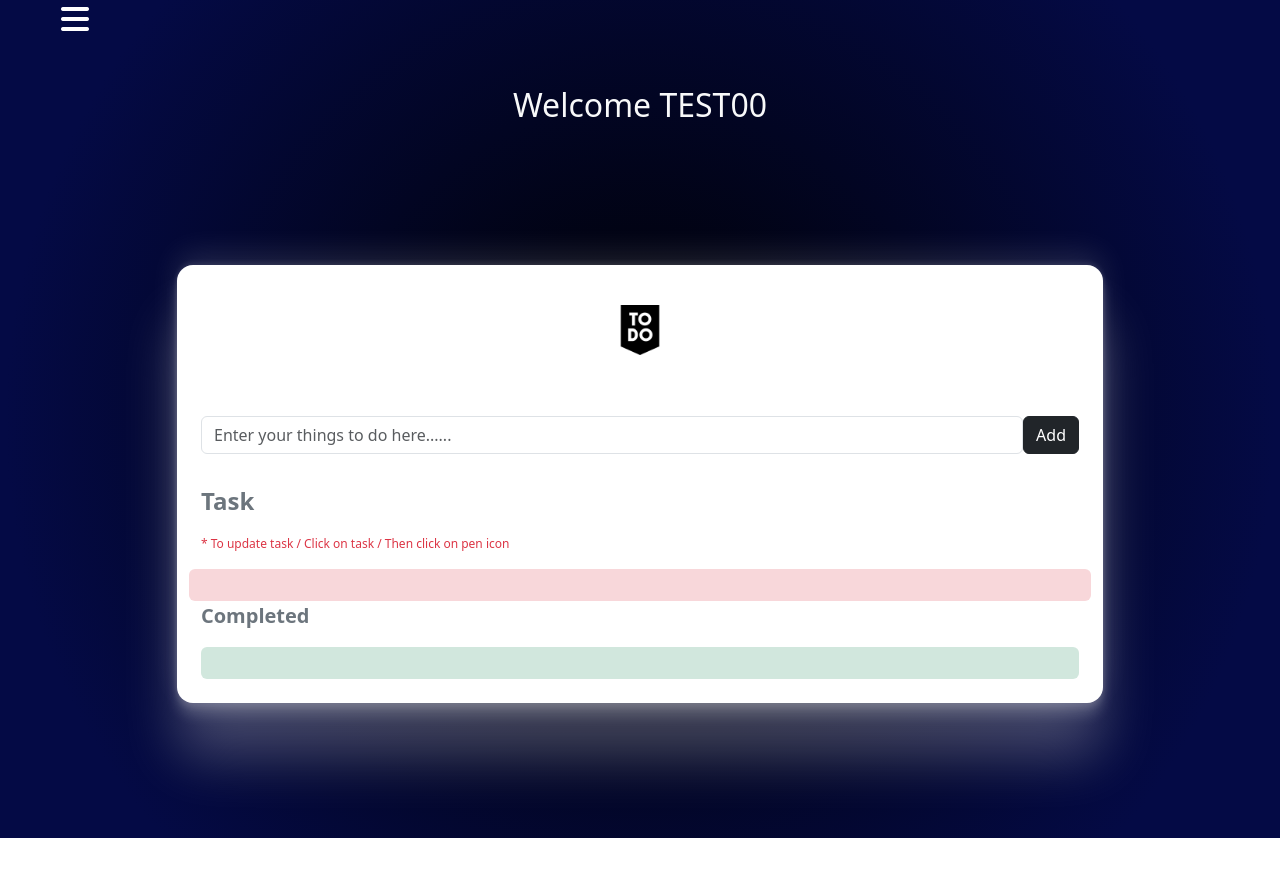
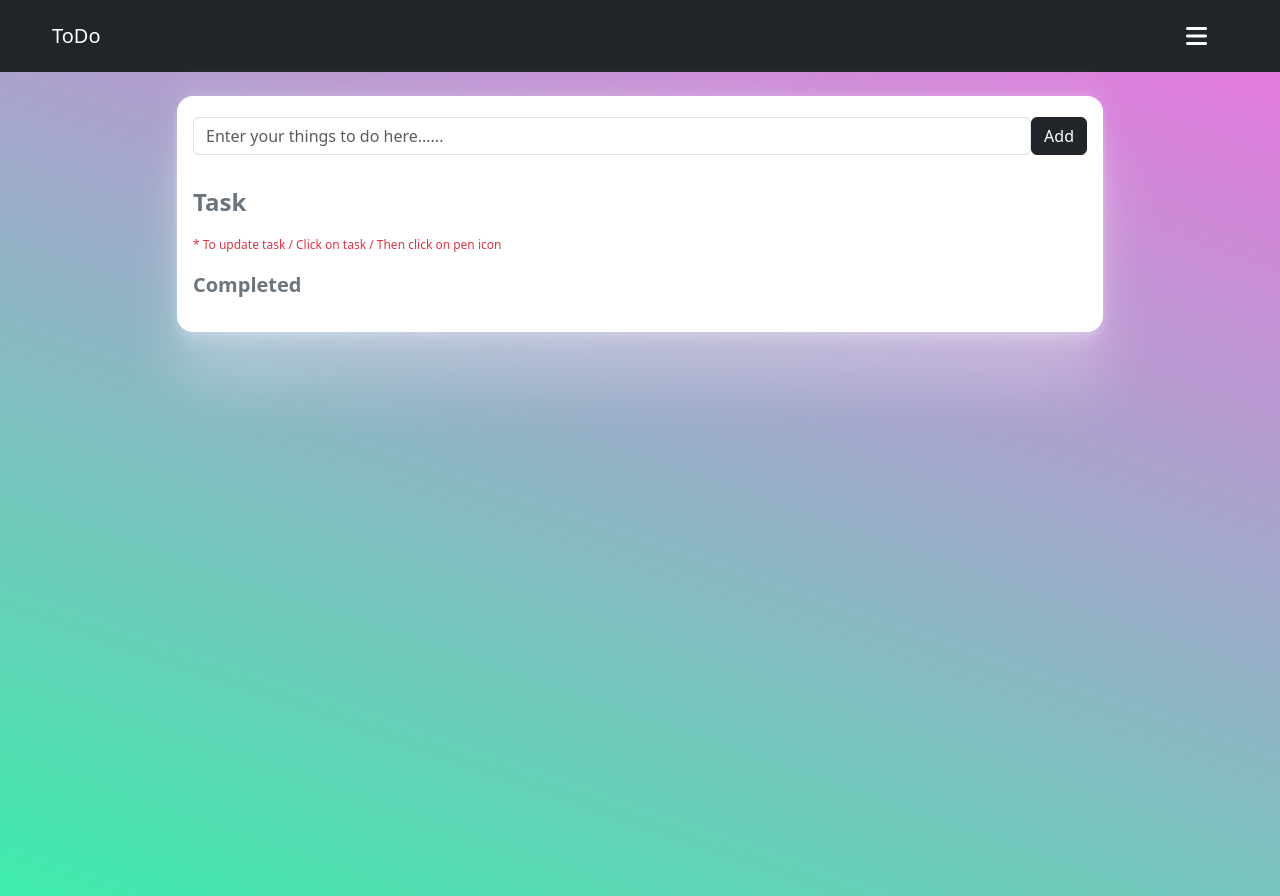
Before and after one commit to vigilthomas/todo_app, a Django app: page /home in a window 1280 px wide. Before the commit the page ends 838 px from the top, so only its background shows below. Run offline with Django 4.2, Linux system fonts and the light colour scheme; a user stored in the database is signed in; data comes from the database, SQL or seed files in the repository; both versions use the stored data as it was after the commit.

Commit message:
Background changed

```diff
--- a/todo/templates/base.html
+++ b/todo/templates/base.html
@@ -1,5 +1,6 @@
 <!DOCTYPE html>
 <html lang="en">
+
 <head>
     <meta charset="UTF-8">
     <meta name="viewport" content="width=device-width, initial-scale=1.0">
@@ -15,30 +16,30 @@
         crossorigin="anonymous" referrerpolicy="no-referrer" />
 
 </head>
+
 <body>
+    <nav class="navbar bg-dark">
+        <div class="container-fluid">
+            <span class="navbar-brand mb-0 h1 mx-4 p-3 text-white">ToDo </span>
             <a class="btn" data-bs-toggle="offcanvas" href="#offcanvasExample" role="button"
                 aria-controls="offcanvasExample">
-    <i class="fa-solid fa-bars fa-2xl text-white px-5"></i>
+                <i class="fa-solid fa-bars fa-xl text-white px-5"></i>
             </a>
+        </div>
+    </nav>
+
 
     <div class="offcanvas offcanvas-start" tabindex="-1" id="offcanvasExample" aria-labelledby="offcanvasExampleLabel">
         <div class="offcanvas-header">
-        <h5 class="offcanvas-title" id="offcanvasExampleLabel">Offcanvas</h5>
+            <h5 class="offcanvas-title  text-uppercase" id="offcanvasExampleLabel">{{request.user}}</h5>
             <button type="button" class="btn-close" data-bs-dismiss="offcanvas" aria-label="Close"></button>
         </div>
         <div class="offcanvas-body">
             <div>
-            Some text as placeholder. In real life you can have the elements you have chosen. Like, text, images, lists,
-            etc.
-        </div>
-        <div class="dropdown mt-3">
-            <button class="btn btn-secondary dropdown-toggle" type="button" data-bs-toggle="dropdown">
-                Dropdown button
-            </button>
-            <ul class="dropdown-menu">
-                <li><a class="dropdown-item" href="#">Action</a></li>
-                <li><a class="dropdown-item" href="#">Another action</a></li>
-                <li><a class="dropdown-item" href="#">Something else here</a></li>
+                <ul class="">
+                    <li><a class="" href="#">Action</a></li>
+                    <li><a class="" href="#">Another action</a></li>
+                    <li><a class="" href="#">Something else here</a></li>
                 </ul>
             </div>
         </div>
@@ -48,4 +49,5 @@
 
     {%endblock%}
 </body>
+
 </html>
--- a/todo/templates/index.html
+++ b/todo/templates/index.html
@@ -3,9 +3,10 @@
 {%load static%}
 <style>
     body {
-        background: rgb(4, 10, 69);
-        background: radial-gradient(circle, rgba(4, 10, 69, 1) 0%, rgba(0, 0, 0, 1) 0%, rgba(4, 10, 69, 1) 83%);
-    }
+background-color: #3EECAC;
+background-image: linear-gradient(19deg, #3EECAC 0%, #EE74E1 100%);
+
+}
 
     img {
         width: fit-content;
@@ -34,19 +35,13 @@
 </style>
 
 <section class="vh-100 gradient-custom-2">
-    <div class="container py-5 h-100">
-        <div>
-            <h2 class="text-light text-center">Welcome <span class="text-uppercase">{{request.user}}</span> </h2>
-        </div>
-        <div class="row d-flex justify-content-center align-items-center h-100">
+    <div class="container mt-4">
+        <div class="row d-flex justify-content-center align-items-center">
             <div class="col-md-12 col-xl-10">
 
                 <div class="card mask-custom border-0 rounded-4">
-                    <div class="card-body p-4 text-white bg-last rounded-5">
-
-                        <div class="text-center pt-3 pb-2 mb-lg-5">
-                            <img src="{%static 'images/to-do.png'%}" style="width: fit-content;height: 50px;">
-                        </div>
+                    <div class="card-body text-white bg-last rounded-5">
+<!--
                         {%if form.errors%}
                         {%for f in form%}
                         <div class="text-danger">
@@ -55,7 +50,7 @@
                             </ul>
                         </div>
                         {%endfor%}
-                        {%endif%}
+                        {%endif%} -->
                         <form class="d-flex justify-content-center align-items-center mb-lg-4 " method="post" action="">
                             {%csrf_token%}
                             <div class="form-outline flex-fill d-flex justify-content-center align-items-center">
@@ -69,7 +64,7 @@
                         <!-- ---------TAsk---------- -->
                         <p class="fs-4 fw-bold text-secondary">Task</p>
                         <p class="text-danger" style="font-size: 12px;">* To update task / Click on  task / Then click on pen icon</p>
-                        <ul class="alert alert-danger border-0 list-group mb-0 d-flex flex-column-reverse row">
+                        <ul class=" border-0 list-group d-flex flex-column-reverse row">
                             {%for t in todos%}
 
                             {%if t.status == False%}
@@ -110,7 +105,7 @@
                         <!-- ---------Completed Task---------- -->
 
                         <p class=" fs-5 fw-bold text-secondary">Completed</p>
-                        <ul class="alert alert-success list-group mb-0 d-flex flex-column-reverse border-0">
+                        <ul class="list-group mb-0 d-flex flex-column-reverse border-0">
                             {%for t in todos%}
                             {%if t.status == True%}
                             <li
```
Also changed, not shown: db.sqlite3. Lines whose indentation alone changed are shown as unchanged.
